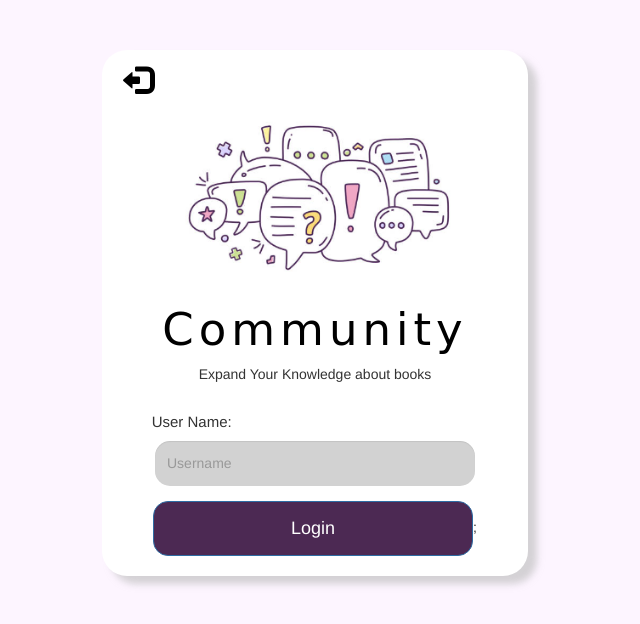
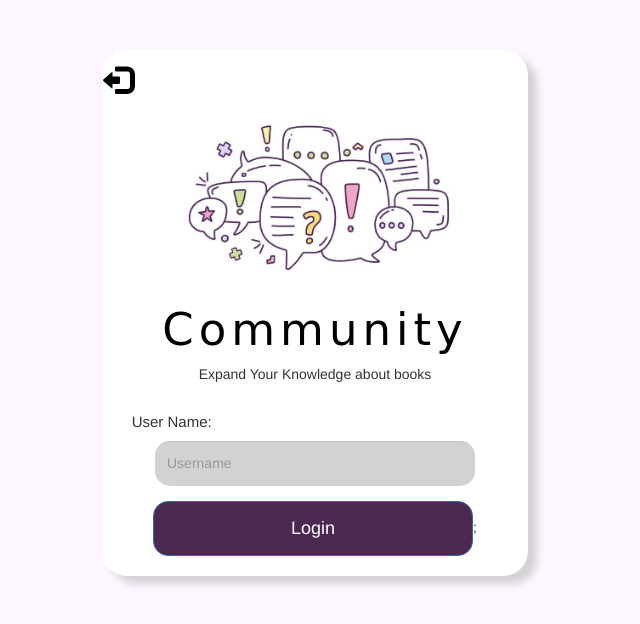
Before and after one commit to farwa-faraz/BOOK-SHOP, a plain HTML site: page community_login.html in a window 1280 px wide. Shown: the top 624 px of the page, without its empty margins (325-965 px from the left). Drawn offline with nearby package versions, Linux system fonts and the light colour scheme; a web font is replaced by a local one.

Commit message:
Add files via upload

```diff
--- a/style.css
+++ b/style.css
@@ -205,6 +205,7 @@ p
   margin-top: 10px;
   transform: scaleX(-1);
   margin-right: 1000px;
+  margin-left: -20px;
   color: #000000;
 }
 
@@ -215,5 +216,5 @@ p
 
 h6
 {
-  margin-right: 10px;
+  margin-left: -20px;
 }
```
